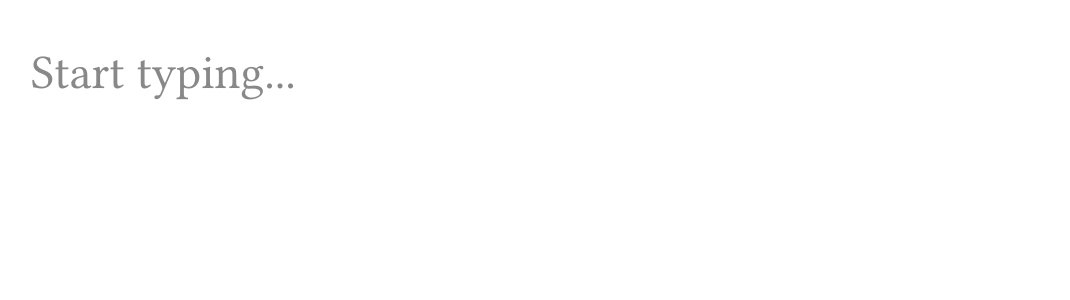
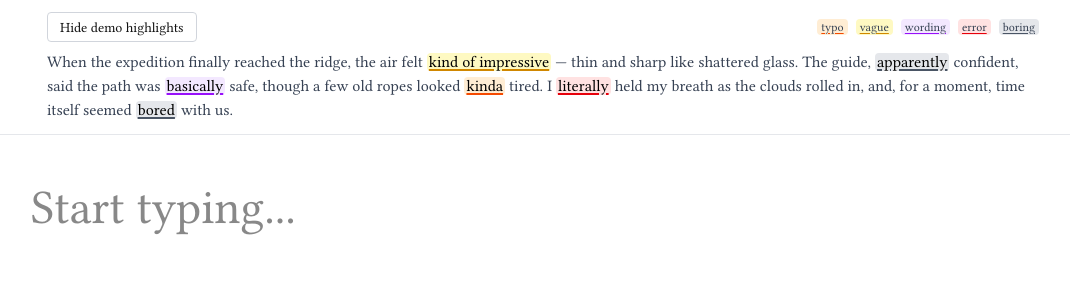
Before and after one commit to azapg/the-last-teacher, a Next.js app: page / in a window 1280 px wide. Shown: the top 300 px of the page, without its empty margins (97-1167 px from the left). Built offline with nearby package versions, Linux system fonts and the light colour scheme.

Commit message:
feature: add highlighter

```diff
--- a/package.json
+++ b/package.json
@@ -5,8 +5,9 @@
   "scripts": {
     "dev": "next dev --turbopack",
     "build": "next build",
-    "start": "next start",
-    "lint": "next lint"
+  "start": "next start",
+  "lint": "next lint",
+  "test": "bun test"
   },
   "dependencies": {
     "react": "19.1.0",
@@ -18,6 +19,7 @@
     "@types/node": "^20",
     "@types/react": "^19",
     "@types/react-dom": "^19",
+  "@types/bun": "latest",
     "@tailwindcss/postcss": "^4",
     "tailwindcss": "^4",
     "eslint": "^9",
--- a/src/app/page.tsx
+++ b/src/app/page.tsx
@@ -1,11 +1,15 @@
 import { Writer } from "@/components/Writer";
+import { DemoBar } from "@/components/DemoBar";
 
 const WRITER_MAX_W = "max-w-5xl";
 
 export default function Home() {
   return (
-    <main className="min-h-screen w-full flex justify-center ">
-      <Writer fontSize="clamp(28px,5vw,48px)" className={`pt-10 w-full ${WRITER_MAX_W}`}/>
+    <main className="min-h-screen w-full flex flex-col">
+      <DemoBar />
+      <div className="w-full flex justify-center flex-1">
+        <Writer fontSize="clamp(28px,5vw,48px)" className={`pt-10 w-full ${WRITER_MAX_W}`} />
+      </div>
     </main>
   );
 }
--- /dev/null
+++ b/src/components/DemoBar.tsx
@@ -0,0 +1,88 @@
+"use client";
+
+import React, { useMemo, useState } from "react";
+import { HighlightedText } from "@/components/HighlightedText";
+import type { HighlightItem } from "@/lib/highlighter";
+
+const demoParagraph = `When the expedition finally reached the ridge, the air felt kind of impressive — thin and sharp like shattered glass. The guide, apparently confident, said the path was basically safe, though a few old ropes looked kinda tired. I literally held my breath as the clouds rolled in, and, for a moment, time itself seemed bored with us.`;
+
+const demoHighlights: HighlightItem[] = [
+  {
+    fragment: "kind of impressive",
+    context: "The air felt kind of impressive — thin and sharp like shattered glass.",
+    type: "vague",
+    hoverTip: "Can you be more specific than 'kind of impressive'?",
+  },
+  {
+    fragment: "apparently",
+    context: "The guide, apparently confident, said the path was basically safe",
+    type: "boring",
+    hoverTip: "Hedge words can weaken prose. Consider stating what you observed.",
+  },
+  {
+    fragment: "basically",
+    context: "said the path was basically safe",
+    type: "wording",
+    hoverTip: "Filler. If it's safe, say 'safe'. If not, be precise.",
+  },
+  {
+    fragment: "kinda",
+    context: "though a few old ropes looked kinda tired",
+    type: "typo",
+    hoverTip: "Colloquial. Consider 'rather' or a more descriptive adjective.",
+  },
+  {
+    fragment: "literally",
+    context: "I literally held my breath",
+    type: "error",
+    hoverTip: "Unless you mean it literally, avoid intensifiers that can be misused.",
+  },
+  {
+    fragment: "bored",
+    context: "time itself seemed bored with us",
+    type: "boring",
+    hoverTip: "Try a fresher metaphor that matches the scene's tension.",
+  },
+];
+
+export function DemoBar() {
+  const [show, setShow] = useState(true);
+
+  const legend = useMemo(
+    () => [
+      { label: "typo", className: "bg-orange-100 underline decoration-orange-600" },
+      { label: "vague", className: "bg-yellow-100 underline decoration-yellow-600" },
+      { label: "wording", className: "bg-purple-100 underline decoration-purple-600" },
+      { label: "error", className: "bg-red-100 underline decoration-red-600" },
+      { label: "boring", className: "bg-gray-200 underline decoration-gray-600" },
+    ],
+    []
+  );
+
+  return (
+    <div className="w-full sticky top-0 z-10 bg-white/90 backdrop-blur border-b border-gray-200">
+      <div className="max-w-5xl mx-auto px-4 py-3 flex flex-col gap-2">
+        <div className="flex items-center justify-between">
+          <button
+            type="button"
+            onClick={() => setShow((s) => !s)}
+            className="text-sm px-3 py-1 rounded border border-gray-300 hover:bg-gray-50"
+            aria-pressed={show}
+          >
+            {show ? "Hide demo highlights" : "Show demo highlights"}
+          </button>
+          <div className="hidden sm:flex gap-2 text-xs text-gray-700">
+            {legend.map((l) => (
+              <span key={l.label} className={`${l.className} rounded px-1 underline-offset-2`}>{l.label}</span>
+            ))}
+          </div>
+        </div>
+        {show && (
+          <p className="text-base text-gray-700">
+            <HighlightedText text={demoParagraph} items={demoHighlights} />
+          </p>
+        )}
+      </div>
+    </div>
+  );
+}
--- /dev/null
+++ b/src/components/HighlightedText.tsx
@@ -0,0 +1,31 @@
+import React from "react";
+import { computeHighlightRanges, splitByRanges, typeToClasses, HighlightItem } from "@/lib/highlighter";
+
+export function HighlightedText({
+  text,
+  items,
+}: {
+  text: string;
+  items: HighlightItem[];
+}) {
+  const ranges = computeHighlightRanges(text, items);
+  const parts = splitByRanges(text, ranges);
+
+  return (
+    <span>
+      {parts.map((p, i) =>
+        p.range ? (
+          <mark
+            key={i}
+            className={`${typeToClasses[p.range.item.type]} rounded-sm px-0.5`}
+            title={p.range.item.hoverTip || undefined}
+          >
+            {p.text}
+          </mark>
+        ) : (
+          <React.Fragment key={i}>{p.text}</React.Fragment>
+        )
+      )}
+    </span>
+  );
+}
--- /dev/null
+++ b/src/lib/highlighter.ts
@@ -0,0 +1,91 @@
+export type HighlightType = "typo" | "vague" | "wording" | "error" | "boring";
+
+export type HighlightItem = {
+  fragment: string;
+  context: string; // A surrounding snippet that appears in the source text
+  type: HighlightType;
+  hoverTip?: string;
+};
+
+export type HighlightRange = {
+  start: number; // inclusive
+  end: number; // exclusive
+  item: HighlightItem;
+};
+
+// Find non-overlapping highlight ranges in `text` using the provided items.
+// It prefers locating the fragment inside its context within the text; if the
+// context isn't found, it falls back to the first occurrence of the fragment.
+export function computeHighlightRanges(
+  text: string,
+  items: HighlightItem[]
+): HighlightRange[] {
+  const ranges: HighlightRange[] = [];
+
+  for (const item of items) {
+    if (!item.fragment) continue;
+
+    let start = -1;
+    let end = -1;
+
+    if (item.context) {
+      const ctxIdx = text.indexOf(item.context);
+      if (ctxIdx !== -1) {
+        const fragInCtx = item.context.indexOf(item.fragment);
+        if (fragInCtx !== -1) {
+          start = ctxIdx + fragInCtx;
+          end = start + item.fragment.length;
+        }
+      }
+    }
+
+    // Fallback: find fragment directly in the text
+    if (start === -1) {
+      const fragIdx = text.indexOf(item.fragment);
+      if (fragIdx !== -1) {
+        start = fragIdx;
+        end = fragIdx + item.fragment.length;
+      }
+    }
+
+    if (start !== -1 && end !== -1) {
+      ranges.push({ start, end, item });
+    }
+  }
+
+  // Sort by start and drop overlaps conservatively (keep first win)
+  ranges.sort((a, b) => a.start - b.start || a.end - b.end);
+  const nonOverlapping: HighlightRange[] = [];
+  for (const r of ranges) {
+    const last = nonOverlapping.at(-1);
+    if (!last || r.start >= last.end) {
+      nonOverlapping.push(r);
+    }
+    // If overlapping, skip r (conservative policy)
+  }
+
+  return nonOverlapping;
+}
+
+export function splitByRanges(
+  text: string,
+  ranges: HighlightRange[]
+): Array<{ text: string; range?: HighlightRange }> {
+  const parts: Array<{ text: string; range?: HighlightRange }> = [];
+  let cursor = 0;
+  for (const r of ranges) {
+    if (cursor < r.start) parts.push({ text: text.slice(cursor, r.start) });
+    parts.push({ text: text.slice(r.start, r.end), range: r });
+    cursor = r.end;
+  }
+  if (cursor < text.length) parts.push({ text: text.slice(cursor) });
+  return parts;
+}
+
+export const typeToClasses: Record<HighlightType, string> = {
+  typo: "bg-orange-100 underline decoration-orange-600 decoration-2 underline-offset-2",
+  vague: "bg-yellow-100 underline decoration-yellow-600 decoration-2 underline-offset-2",
+  wording: "bg-purple-100 underline decoration-purple-600 decoration-2 underline-offset-2",
+  error: "bg-red-100 underline decoration-red-600 decoration-2 underline-offset-2",
+  boring: "bg-gray-200 underline decoration-gray-600 decoration-2 underline-offset-2",
+};
```
Also changed, not shown: 2 other files (tests, documents, lock files or other folders).
